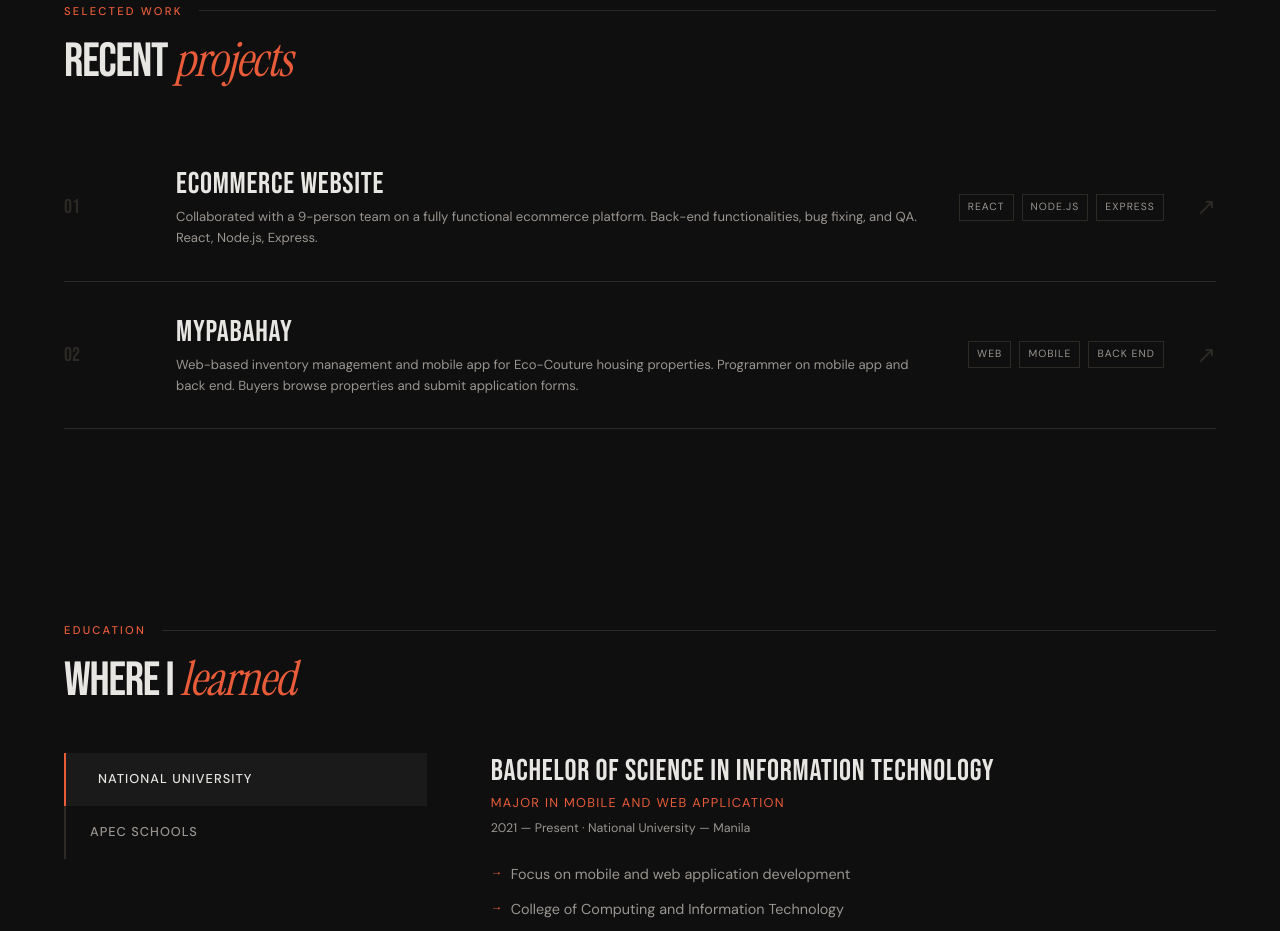
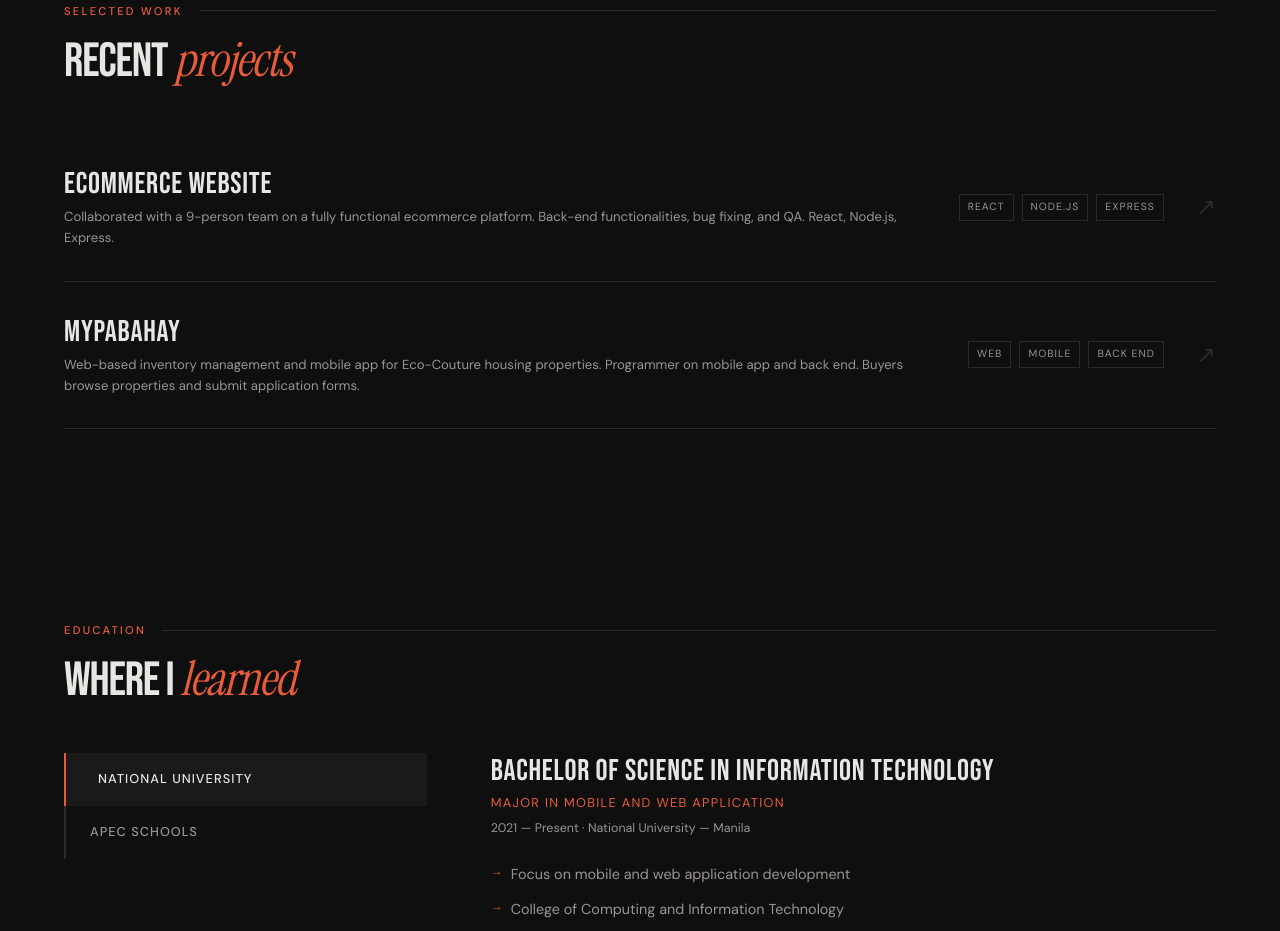
Before and after one commit to Mieeelll/Miel-Portfolio, a Next.js app: page / in a window 1280 px wide. Shown: the part 1620-2551 px from the top of the page. Built offline with nearby package versions, Linux system fonts and the light colour scheme.

Commit message:
Recent projects section improved

```diff
--- a/app/globals.css
+++ b/app/globals.css
@@ -93,9 +93,15 @@ body::before {
 /* Project item hover bg */
 .project-item-hover::before {
   content: "";
-  @apply absolute inset-0 -right-16 bg-cream opacity-0 transition-opacity duration-200 z-0;
+  @apply absolute inset-0 bg-cream opacity-0 transition-opacity duration-200 z-0;
 }
-.project-item-hover:hover::before {
+@media (hover: hover) and (pointer: fine) {
+  .project-item-hover:hover::before {
+    @apply opacity-100;
+  }
+}
+.project-item-hover:active::before,
+.project-item-hover:focus-visible::before {
   @apply opacity-100;
 }
 
--- a/app/page.tsx
+++ b/app/page.tsx
@@ -284,14 +284,12 @@ export default function Home() {
           {PROJECTS.map((project, i) => (
             <Reveal
               key={project.title}
-              className={`group project-item-hover grid grid-cols-1 tablet:grid-cols-[4rem_1fr_auto_auto] lg:grid-cols-[5rem_1fr_auto_auto] items-start tablet:items-center gap-3 tablet:gap-6 lg:gap-8 py-6 tablet:py-8 border-b border-border relative ${i ? "[transition-delay:100ms]" : ""}`}
+              tabIndex={0}
+              className={`group project-item-hover overflow-hidden outline-none focus-visible:ring-2 focus-visible:ring-accent/40 focus-visible:ring-offset-2 focus-visible:ring-offset-paper grid grid-cols-1 tablet:grid-cols-[1fr_auto_auto] items-start tablet:items-center gap-3 tablet:gap-6 lg:gap-8 py-6 tablet:py-8 border-b border-border relative ${i ? "[transition-delay:100ms]" : ""}`}
               data-project-item
             >
-              <span className="font-bebas text-lg tablet:text-xl text-border transition-colors group-hover:text-accent relative z-[1] tablet:order-1">
-                {project.num}
-              </span>
-              <div className="relative z-[1] min-w-0 tablet:order-2">
-                <h3 className="font-bebas text-xl sm:text-2xl tablet:text-3xl tracking-wide leading-none mb-1 transition-colors group-hover:text-accent">
+              <div className="relative z-[1] min-w-0 tablet:order-1">
+                <h3 className="font-bebas text-xl sm:text-2xl tablet:text-3xl tracking-wide leading-none mb-1 transition-colors supports-[hover:hover]:group-hover:text-accent group-active:text-accent group-focus-visible:text-accent">
                   {project.title}
                 </h3>
                 <p className="text-[0.75rem] sm:text-[0.82rem] text-muted">{project.desc}</p>
@@ -310,13 +308,13 @@ export default function Home() {
                 {project.tags.map((tag) => (
                   <span
                     key={tag}
-                    className="text-[0.65rem] tracking-[0.1em] uppercase py-1 px-2 border border-border text-muted transition-colors group-hover:border-accent group-hover:text-accent"
+                    className="text-[0.65rem] tracking-[0.1em] uppercase py-1 px-2 border border-border text-muted transition-colors supports-[hover:hover]:group-hover:border-accent supports-[hover:hover]:group-hover:text-accent group-active:border-accent group-active:text-accent group-focus-visible:border-accent group-focus-visible:text-accent"
                   >
                     {tag}
                   </span>
                 ))}
               </div>
-              <span className="text-xl tablet:text-2xl text-border transition-all relative z-[1] group-hover:text-accent group-hover:translate-x-1 group-hover:-translate-y-1 tablet:order-4">
+              <span className="text-xl tablet:text-2xl text-border transition-all relative z-[1] supports-[hover:hover]:group-hover:text-accent supports-[hover:hover]:group-hover:translate-x-1 supports-[hover:hover]:group-hover:-translate-y-1 group-active:text-accent group-active:translate-x-1 group-active:-translate-y-1 group-focus-visible:text-accent group-focus-visible:translate-x-1 group-focus-visible:-translate-y-1 tablet:order-3">
                 ↗
               </span>
             </Reveal>
```
